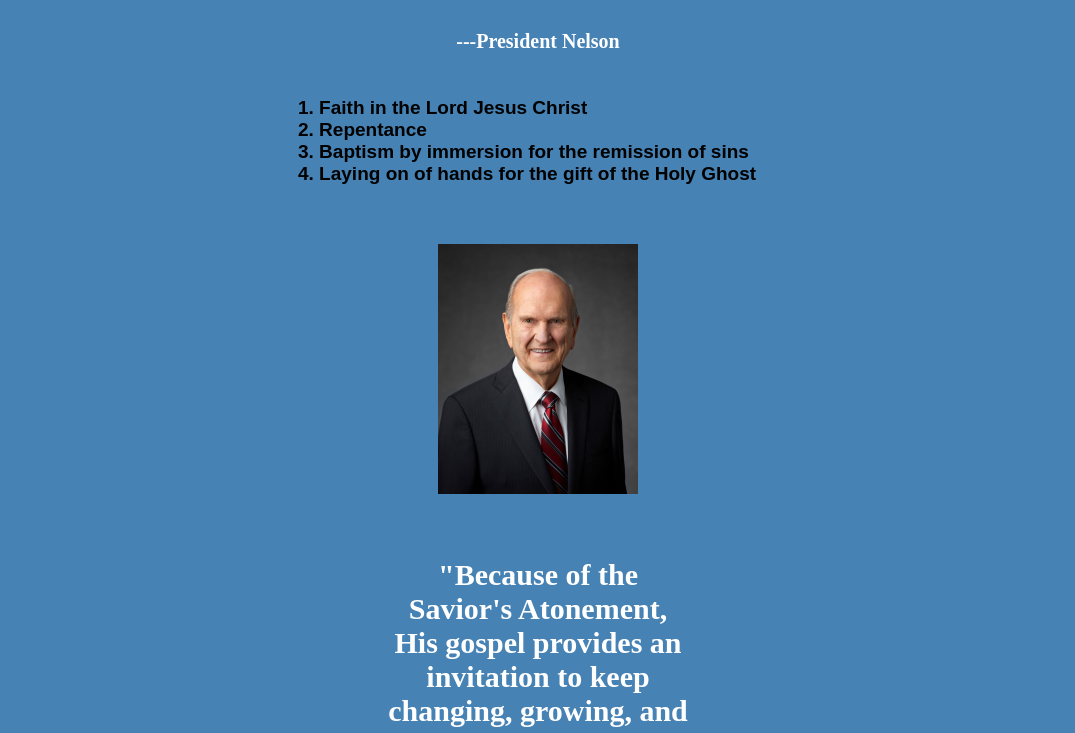
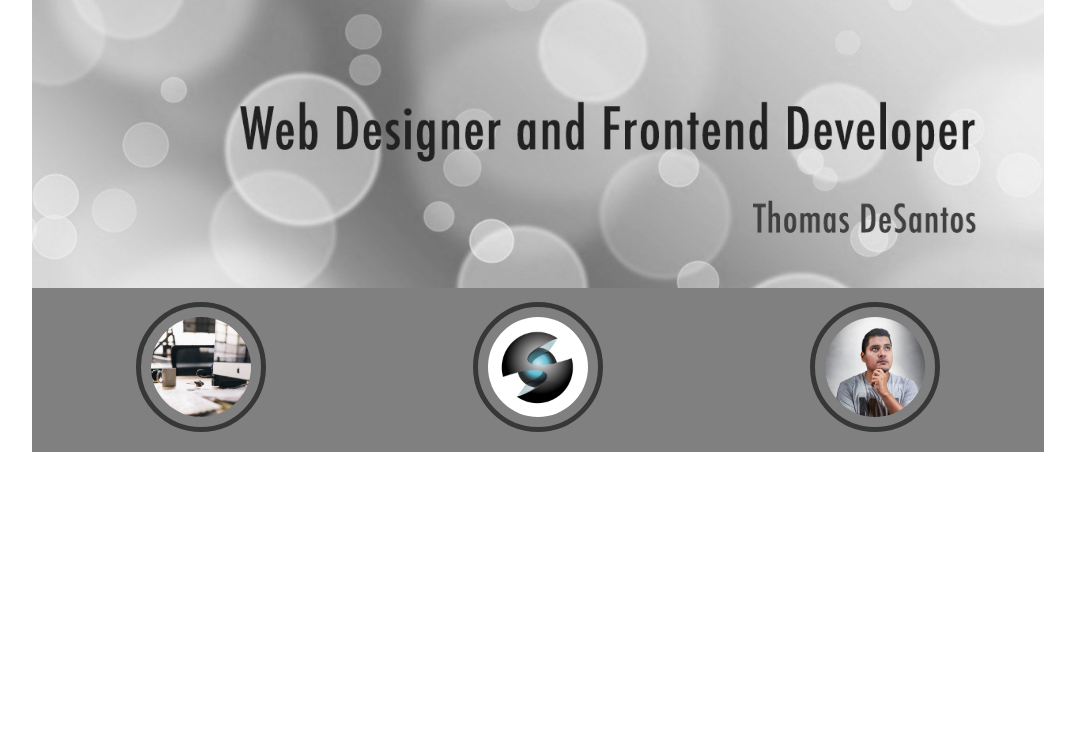
Before and after one commit to Bus-D/wdd130, a plain HTML site: page practice/practice.html in a window 1280 px wide. Shown: the part 115-848 px from the top of the page, without its empty margins (102-1177 px from the left). After the commit the page ends 800 px from the top, so only its background shows below. Drawn offline with Linux system fonts and the light colour scheme.

Commit message:
added fonts, paddings, and margins

```diff
--- a/practice/practice.html
+++ b/practice/practice.html
@@ -4,33 +4,20 @@
     <meta charset="UTF-8">
     <meta name="viewport" content="width=device-width, initial-scale=1.0">
     <title>Document</title>
-    <link rel="stylesheet" href="styles/styles.css">
+    <link rel="stylesheet" href="styles/practicestyles.css">
 </head>
 <body>
-    <header>
-        <h1>Education</h1>
-        <p class="quote">Education is the difference between wishing you could help others & being able to help them</p>
-        <h5>---President Nelson</h5>
-    </header>
     <main>
-        <h3>
-            1. Faith in the Lord Jesus Christ <br>
-            2. Repentance <br>
-            3. Baptism by immersion for the remission of sins <br>
-            4. Laying on of hands for the gift of the Holy Ghost
-        </h3>
-        <img src="images/nelson.jpeg" alt="Picture of President Nelson">
-        <h2>"Because of the Savior's Atonement, His gospel provides an invitation to keep changing, growing, and becoming more pure."</h2>
+        <img class="circles" src="images/circles.jpg" alt="circles">
     </main>
+
     <footer>
-        <h6>
-            Russell M. Nelson <br>
-            President of the Church of Jesus Christ of Latter-day Saints
-        </h6>
+        <img class="desk" src="images/desk.jpg" alt="desk">
+        <img class="graphic" src="images/graphic.png" alt="graphic">
+        <img class="person" src="images/person.jpg" alt="person">
     </footer>
 </body>
 </html>
-
 
 
 
@@ -39,7 +26,7 @@
 <html lang="en">
 <head>
     <title>Practice Stuff</title>
-    <link rel="stylesheet" href="styles/styles.css">
+    <link rel="stylesheet" href="styles/practicestyles.css">
 </head>
 <body>
     <header>
--- /dev/null
+++ b/practice/styles/practicestyles.css
@@ -0,0 +1,98 @@
+main{
+  text-align: center;
+}
+
+.circles{
+  height: 50%;
+  width: 80%;
+  margin-bottom: -10px;
+}
+
+
+footer{
+  background-color: grey;
+  margin: 0 auto;
+  width: 80%;
+  display: flex;
+  justify-content: space-around;
+  align-items: center;
+  padding: 20px 0;
+}
+footer img {
+  height: 100px;
+  width: 100px;
+  padding: 10px;
+  border-radius: 50%;
+  border: 5px solid #363737;
+}
+
+
+
+
+/*
+nav {
+  background-color: steelblue;
+  color: white;
+  padding: 25px;
+  text-align:center;
+}
+
+a {
+  color: white;
+  padding: 25px;
+  font-size: 1.25em;
+}
+a:hover{
+  background-color: white;
+  color: steelblue;
+}
+h1 {
+  color: steelblue;
+  margin: 50px 0;
+  text-align: center;
+}
+img {
+  border: 4px solid steelblue;
+  width: 80%;
+  display: block;
+  margin: 0 auto;
+}
+
+body {
+  margin: 0;
+}
+
+main p{
+  width: 80%;
+  margin: 50px auto;
+  text-align: center;
+}
+p {
+  padding: 10px;
+  width: 80%;
+  margin: 0 auto;
+}
+.main-para{
+  text-align: center;
+}
+footer {
+  background-color: steelblue;
+  color: white;
+}
+.main-para {
+  font-size: 1.5em;
+  line-height: 1.5em;
+}
+#active {
+  background-color: white;
+  color: steelblue;
+}
+footer {
+  background-color: steelblue;
+  color: white;
+  padding: 10px;
+  text-align:center;
+}
+footer p{
+  padding: 25px;
+}
--- a/practice/styles/styles.css
+++ /dev/null
@@ -1,113 +0,0 @@
-body{
-  text-align: center;
-  background-color: steelblue;
-  color: white;
-  width: 500px;
-  display: block;
-  margin: 0 auto;
-}
-
-h1 {
-  font-family: sans-serif;
-}
-h1:hover{
-  color: black;
-}
-
-.quote {
-  font-size: 14px;
-  width: 300px;
-  margin: 0 auto;
-}
-
-h5{
-  font-size: 20px;
-}
-
-h3 {
-  font-family: sans-serif;
-  color: black;
-  text-align: left;
-  font-size: 19px;
-  padding: 10px;
-}
-
-img{
-  width:200px;
-  height: 250px;
-  padding: 30px;
-}
-
-h2{
-  width: 300px;
-  margin: 0 auto;
-  font-size: 30px;
-  padding: 30px;
-}
-
-footer{
-  color: black;
-  width: 200px;
-  font-family: sans-serif;
-  margin: 0 auto;
-  font-size: 20px;
-}
-
-/*
-h1{
-  text-align: center;
-}
-nav, footer{
-  background-color: steelblue;
-  color: white;
-  padding: 10px;
-  text-align:center;
-}
-footer p{
-  font-size: 20px;
-  margin: 20px auto;
-}
-a {
-  color: white;
-  margin: 40px;
-  font-size: 1.25em;
-}
-a:hover{
-  background-color: white;
-  color: steelblue;
-}
-h1 {
-  color: steelblue;
-}
-img {
-  border: 4px solid steelblue;
-  width: 80%;
-  display: block;
-  margin: 0 auto;
-}
-main p{
-  width: 80%;
-  margin: 50px auto;
-  text-align: center;
-}
-p {
-  padding: 10px;
-  width: 80%;
-  margin: 0 auto;
-}
-.main-para{
-  text-align: center;
-}
-footer {
-  background-color: steelblue;
-  color: white;
-}
-.main-para {
-  font-size: 1.5em;
-  line-height: 1.5em;
-}
-#active {
-  background-color: white;
-  color: steelblue;
-}
-*/
--- a/wwr/styles/styles.css
+++ b/wwr/styles/styles.css
@@ -1,3 +1,11 @@
+@import url('https://fonts.googleapis.com/css2?family=Cormorant+Garamond:ital,wght@0,300;0,400;0,500;0,600;0,700;1,300;1,400;1,500;1,600;1,700&family=Playfair+Display:ital,wght@0,400..900;1,400..900&display=swap');
+
+.home-title {
+    font-family: "Cormorant Garamond", georgia, serif;
+    font-size: 2em;
+    margin-top: 10px;
+}
+
 #content {
     max-width: 1600px;
     margin: 0 auto;
@@ -7,49 +15,62 @@ nav, a, #hero-msg, h1, #hero-msg, h4, .button-box, main, section{
     text-align: center;
 }
 
+#background {
+    height: 725px;
+}
+
+body{
+    background-color: white;
+    font-family: "Playfair Display", "Times New Roman", serif;
+    font-size: 22px;
+    margin: 0;
+    padding: 0;
+}
+main section img {
+    box-sizing: border-box;
+}
+
+header {
+    background-color: #1B6DB6;
+    font-family: 'Cormorant Garamond', georgia, serif;
+}
+
+nav{
+    background-color: #D2B48C;
+}
 nav a {
     color: white;
     text-decoration: none;
+    padding: 35px;
 }
 nav a:hover {
     color: #1B6DB6;
     background-color: #122145;
 }
 
-#background {
-    height: 725px;
-}
-
-body{
-    background-color: white;;
-}
-
-header {
-    background-color: #1B6DB6;
-}
-
-nav{
-    background-color: #D2B48C;
-}
-
 a:hover{
  color: white;
 }
 
-.book{
- background-color: #3DBDE9;
- color: #122145;
- text-decoration: none;
-}
-
-.join{
+.join, .book{
  background-color: #D2B48C;
  color: #122145;
  text-decoration: none;
+ font-size: 18px;
+ padding: 15px 30px;
+ margin-top: 50px;
+ border-radius: 5px;
 }
 
 .book:hover{
  color: white;
+}
+
+.rivers-card, .camping-card, .rapids-card {
+    margin: 200px 0;
+}
+.card-img {
+    border: 10px solid black;
 }
 
 .join:hover{
@@ -59,16 +80,26 @@ a:hover{
 #background{
  background-color: #D2B48C;
 }
+#logo_link {
+    padding-top: 5px;
+}
+#hero-img {
+    width: 100%;
+}
 
 .msg{
  display:block;
  background-color: #3DBDE9;
+ line-height: 1.5em;
+ padding: 35px;
 }
 .msg h2 {
    color: #122145;
 }
 .msg p {
     color: black;
+    font-size: .8em;
+    padding-bottom: 15px;
 }
 
 .home-title{
@@ -78,10 +109,15 @@ a:hover{
 h4{
     color: #122145;
 }
+h2 {
+    margin: 0;
+}
 
 footer {
     background-color: #122145;
     color: white;
+    padding: 25px 50px;
+    margin-top: 200px;
 }
 footer p {
     font-size: 1.2em;
@@ -94,7 +130,11 @@ footer a:hover {
     color: #3DBDE9;
     text-decoration: underline;
 }
+footer .social img {
+    padding-top: 15px;
+}
 
 .icon {
     width: 80px;
+    padding-top: 10px;
 }
```
Also changed, not shown: practice/images/circles.jpg (added), practice/images/desk.jpg (added), practice/images/graphic.png (added), practice/images/person.jpg (added).
